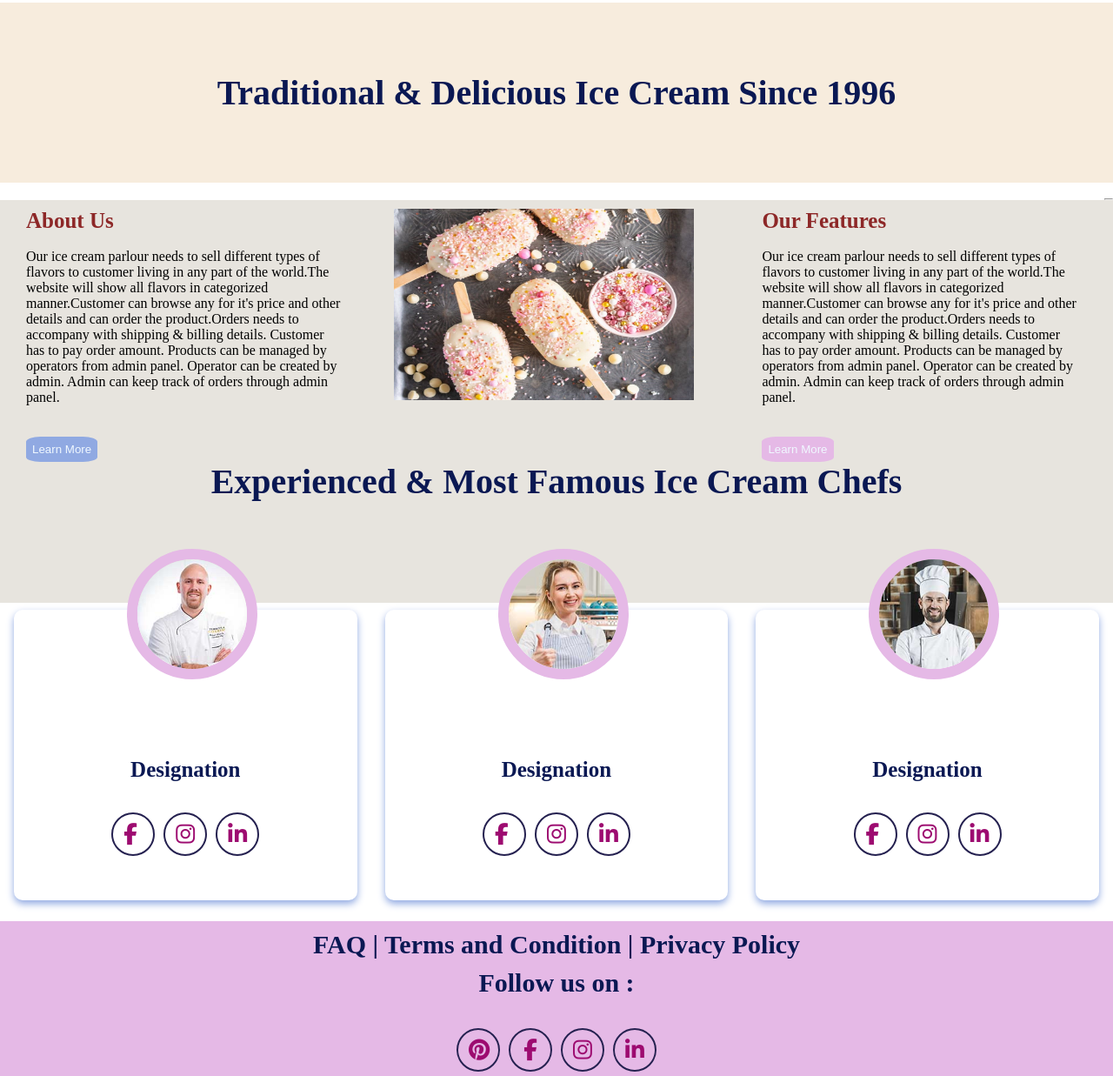
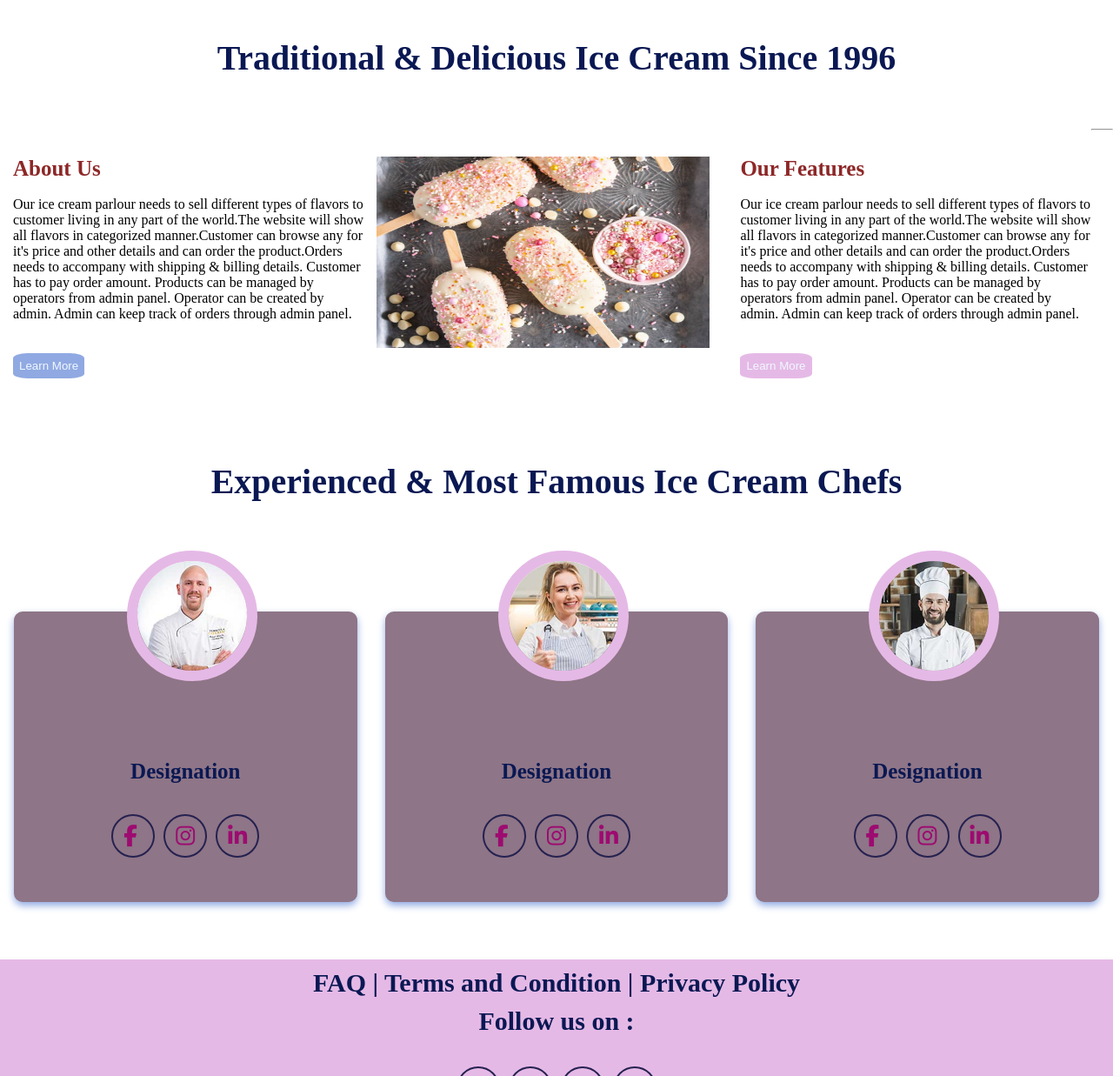
Before and after one commit to Taslim-Alam/Project-html-css-, a plain HTML site: page index.html in a window 1280 px wide. Shown: the part 815-2052 px from the top of the page at 87% size. Drawn offline with Linux system fonts and the light colour scheme.

Commit message:
Update style.css

```diff
--- a/style.css
+++ b/style.css
@@ -35,18 +35,6 @@ li {
 .nav-bar .p {
     color: #0a1853;
 }
-
-
-/* .m {
-		width: 800px;
-		height: 100px;
-		margin: 0;
-		position: absolute;
-		top: 30px;
-		left: 40%;
-		display: flex;
-} */
-
 .only-nav {
     display: flex;
     justify-content: space-evenly;
@@ -101,25 +89,21 @@ h2 {
     text-align: center;
     font-size: 40px;
     color: #0a1853;
-    padding: 80px;
+    padding: 40px;
 }
-
-.row1 {
-    background-color: #f7ecdd;
-    height: 100%;
-}
-
 .column {
     width: 31.5%;
     height: 300px;
     float: left;
-    margin: 10px;
-    padding: 20px;
+   margin-left:15px;
+   margin-top: 50px;
+   margin-bottom: 50px;
+
 }
-
 h4 {
     font-size: 25px;
     color: #8d2727;
+
 }
 
 .button {
@@ -157,11 +141,6 @@ h4 {
 
 /*  ROW2 START */
 
-.row2 {
-    background-color: #e7e4de;
-    /* height: 100vh; */
-}
-
 .column1 {
     float: left;
     width: 33.33%;
@@ -172,7 +151,10 @@ h4 {
 .card {
     box-shadow: 0 4px 8px 0 #90a9e2;
     margin: 8px;
+    background-color: #8e7587;
     border-radius: 10px;
+    margin-bottom: 50px;
+    margin-top: 50px;
 }
 
 .card:hover {
@@ -187,6 +169,7 @@ h3 {
     text-align: center;
     font-size: 25px;
     color: #0a1853;
+
 }
 
 .i img {
@@ -199,7 +182,6 @@ h3 {
     position: relative;
     border-radius: 50%;
 }
-
 
 /*        FOOTER START       */
 
@@ -288,7 +270,7 @@ h3 {
     .column1 {
         width: 100%;
         height: 400px;
-        left: 20px;
+        left: 30px;
         display: block;
     }
     .footer-content {
```
